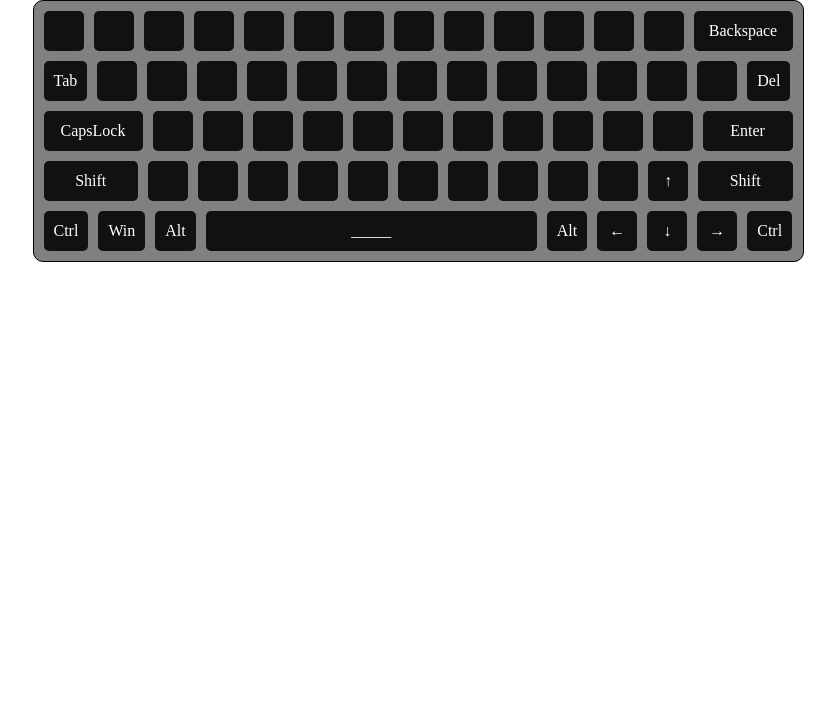
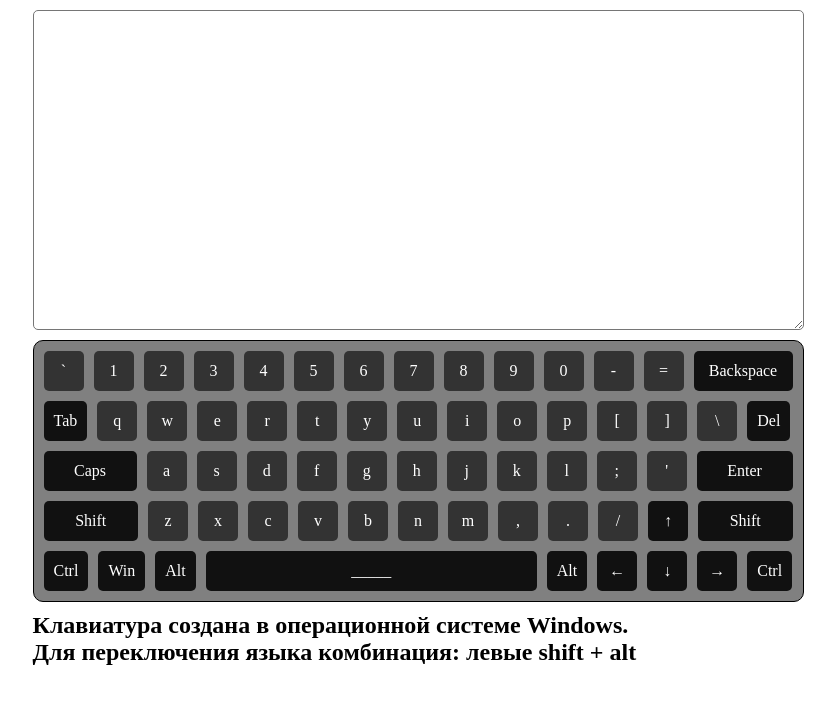
Before and after one commit to romanusovich/virtual-keyboard, a website: page index.html in a window 1280 px wide. Shown: the whole page, without its empty margins (222-1057 px from the left). Drawn offline with Linux system fonts and the light colour scheme.

Commit message:
feat: add textarea & info, setBase() & setKeys()

```diff
--- a/index.js
+++ b/index.js
@@ -1,12 +1,12 @@
 class Keyboard {
-    constructor(lng) {
-        this.language = lng;
+    constructor() {
+        this.keyboard = {};
     }
 
-    getKeyboardHTML(keys) {
-        let keyboard = document.createElement('div');
-        keyboard.classList.add('keyboard');
-        for (let i = 0; i < 64; i++) { // 64 is number of keys
+    setBase() {
+        this.keyboard = document.createElement('div');
+        this.keyboard.classList.add('keyboard');
+        for (let i = 0; i < 64; i++) { // 64 is the number of keys
             let key = document.createElement('div');
             key.classList.add('key');
             switch (i) {
@@ -24,7 +24,7 @@ class Keyboard {
                     break;
                 case 29:
                     key.classList.add('caps');
-                    key.textContent = 'CapsLock';
+                    key.textContent = 'Caps';
                     break;
                 case 41:
                     key.classList.add('enter');
@@ -69,10 +69,25 @@ class Keyboard {
                     key.classList.add('arrow-right');
                     key.textContent = '→';
                     break;
+                default:
+                    key.classList.add('char');
+                    break;
             }
-            keyboard.append(key);
+            this.keyboard.append(key);
         }
-        return keyboard;
+        return this;
+    }
+
+    setKeys(keys) {
+        let chars = Array.from(this.keyboard.children).filter(key => key.classList.contains('char'));
+        for (let i = 0; i < keys.length; i++) {
+            chars[i].textContent = keys[i];
+        }
+        return this;
+    }
+
+    get() {
+        return this.keyboard;
     }
 }
 
@@ -96,6 +111,17 @@ const RU_KEYBOARD_SHIFT = ['Ё', '!', '"', '№', ';', '%', ':', '?', '*', '(',
     'Ф', 'Ы', 'В', 'А', 'П', 'Р', 'О', 'Л', 'Д', 'Ж', 'Э',
     'Я', 'Ч', 'С', 'М', 'И', 'Т', 'Ь', 'Б', 'Ю', ','];
 
-let CURRENT_LANG = localStorage.getItem('lng') || 'en';
-let keyboard = new Keyboard(CURRENT_LANG);
-document.body.append(keyboard.getKeyboardHTML(EN_KEYBOARD));
+let textarea = document.createElement("textarea");
+textarea.classList.add("textarea");
+document.body.append(textarea);
+
+let CURRENT_LANG = localStorage.getItem("lng") || "en";
+let keyboard = new Keyboard();
+keyboard.setBase().setKeys(EN_KEYBOARD);
+document.body.append(keyboard.get());
+
+let info = document.createElement("h2");
+info.classList.add("info");
+info.innerText = `Клавиатура создана в операционной системе Windows.
+                  Для переключения языка комбинация: левыe shift + alt`;
+document.body.append(info);
--- a/style.css
+++ b/style.css
@@ -15,6 +15,7 @@
     background: gray;
     border-radius: 10px;
     border: 1px solid black;
+    user-select: none;
 }
 
 .key {
@@ -29,6 +30,14 @@
     align-items: center;
 }
 
+.key:hover {
+    transform: scale(1.05);
+}
+
+.char {
+    background-color: #333333;
+}
+
 .space {
     width: 331px;
 }
@@ -40,3 +49,17 @@
     min-width: 90px;
     flex-grow: 2;
 }
+
+.textarea {
+    display: block;
+    width: 771px;
+    height: 40vh;
+    margin: 10px auto;
+    border-radius: 5px;
+}
+
+.info {
+    width: 771px;
+    margin: 10px auto;
+
+}
```
